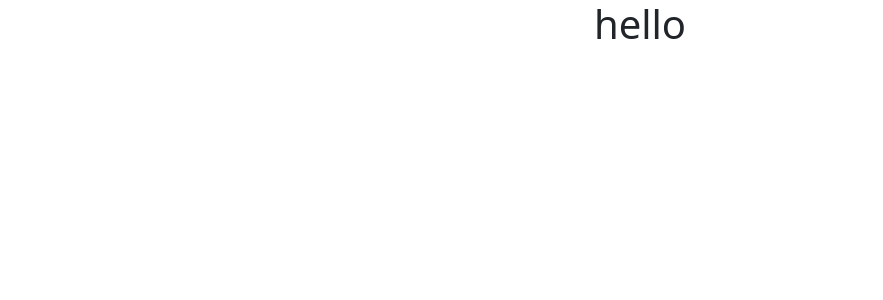
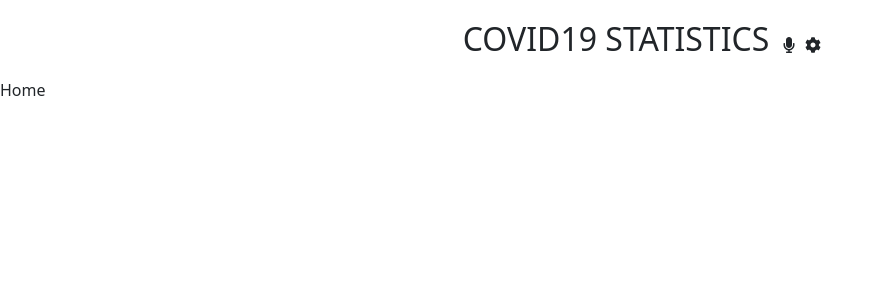
Before and after one commit to aboongm/covid-data, a React (Create React App) app: page / in a window 1280 px wide. Shown: the top 300 px of the page, without its empty margins (0-883 px from the left). Built offline with nearby package versions, Linux system fonts and the light colour scheme.

Commit message:
Install react-icons, react-redux, react-router-dom, redux, redux-logger, redux-thunk, and update Index.js, App.js, Layout.js, configureStore.js, and covid.js

```diff
--- a/package.json
+++ b/package.json
@@ -8,7 +8,13 @@
     "@testing-library/user-event": "^13.5.0",
     "react": "^18.1.0",
     "react-dom": "^18.1.0",
+    "react-icons": "^4.3.1",
+    "react-redux": "^8.0.2",
+    "react-router-dom": "^6.3.0",
     "react-scripts": "5.0.1",
+    "redux": "^4.2.0",
+    "redux-logger": "^3.0.6",
+    "redux-thunk": "^2.4.1",
     "web-vitals": "^2.1.4"
   },
   "scripts": {
--- a/src/App.js
+++ b/src/App.js
@@ -1,10 +1,19 @@
+import { HashRouter, Routes, Route } from 'react-router-dom';
 import './App.css';
+import Layout from './Layout';
+import Home from './components/Home';
+import Details from './components/Details';
 
 function App() {
   return (
-    <div className="App">
-      <h1>hello</h1>
-    </div>
+    <HashRouter>
+      <Routes>
+        <Route path="/" element={<Layout />}>
+          <Route index element={<Home />} />
+          <Route path="/:Country" index element={<Details />} />
+        </Route>
+      </Routes>
+    </HashRouter>
   );
 }
 
--- /dev/null
+++ b/src/Layout.js
@@ -0,0 +1,19 @@
+import React from 'react';
+import { Outlet } from 'react-router-dom';
+
+import { FaMicrophone, FaCog } from 'react-icons/fa';
+
+const Layout = () => (
+  <>
+    <header className="header d-flex align-items-center justify-content-center pt-3 pb-2 m-0">
+      <h2 className="p-1">COVID19 STATISTICS</h2>
+      <div className="icons">
+        <FaMicrophone className="ms-2 icon" />
+        <FaCog className="ms-2 icon" />
+      </div>
+    </header>
+    <Outlet />
+  </>
+);
+
+export default Layout;
--- a/src/index.js
+++ b/src/index.js
@@ -1,10 +1,14 @@
 import React from 'react';
 import ReactDOM from 'react-dom/client';
+import { Provider } from 'react-redux';
+import store from './redux/configureStore';
 import App from './App';
 
 const root = ReactDOM.createRoot(document.getElementById('root'));
 root.render(
   <React.StrictMode>
-    <App />
+    <Provider store={store}>
+      <App />
+    </Provider>
   </React.StrictMode>,
 );
--- a/src/redux/configureStore.js
+++ b/src/redux/configureStore.js
@@ -1,5 +1,13 @@
-import React from 'react';
+import {
+  applyMiddleware,
+  combineReducers,
+  legacy_createStore as createStore,
+} from 'redux';
+import thunk from 'redux-thunk';
+import logger from 'redux-logger';
+import covidData from './covid/covid';
 
-const configureStore = () => <div>configureStore</div>;
+const rootReducer = combineReducers({ covidData });
+const store = createStore(rootReducer, applyMiddleware(thunk, logger));
 
-export default configureStore;
+export default store;
--- a/src/redux/covid/covid.js
+++ b/src/redux/covid/covid.js
@@ -1,5 +1,11 @@
-import React from 'react';
+const initialState = [];
 
-const covid = () => <div>covid</div>;
+// reducer
+const covidReducer = (state = initialState, action) => {
+  switch (action.type) {
+    default:
+      return state;
+  }
+};
 
-export default covid;
+export default covidReducer;
```
Also changed, not shown: 1 other file (tests, documents, lock files or other folders).
